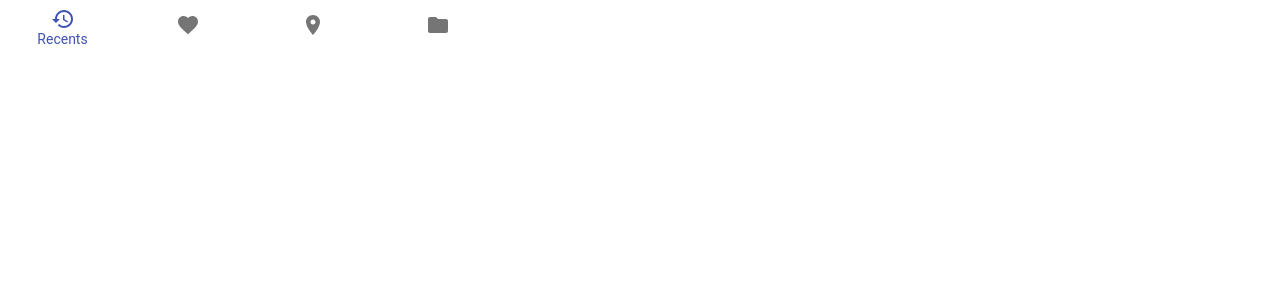
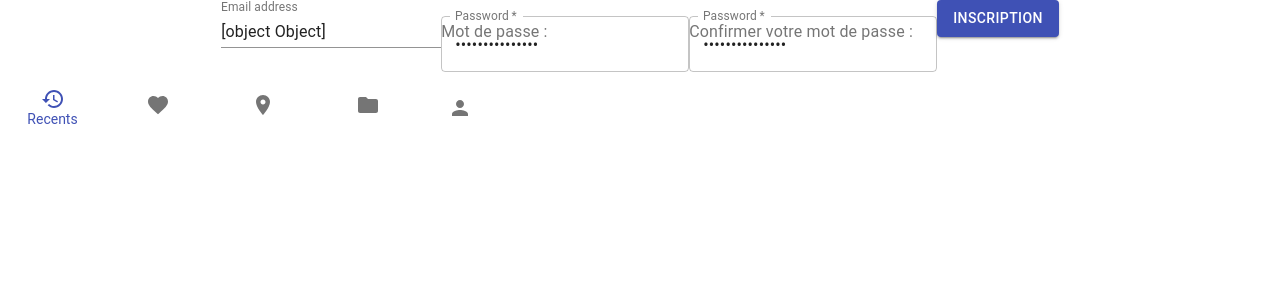
Before and after one commit to BereCar/cook-that, a React (Create React App) app: page /inscription in a window 1280 px wide. Shown: the top 300 px of the page. Built offline with nearby package versions, Linux system fonts and the light colour scheme.

Commit message:
formulaire inscription

```diff
--- a/src/App.js
+++ b/src/App.js
@@ -11,6 +11,7 @@ import {
 } from "react-router-dom";
 import Recette from './recette/Recette';
 import Menu from './Menu'
+import Inscription from './auth/Inscription';
 
 
 function App() {
@@ -24,8 +25,11 @@ function App() {
           <Route exact path="/recettes/:id">
             <Recette />
           </Route>
+          <Route exact path="/inscription" component={Inscription}/>
+          <Menu/>
         </Router>
-    <Menu/>
+
+
     </div>
   );
 }
--- a/src/Menu.js
+++ b/src/Menu.js
@@ -1,11 +1,23 @@
 import React from 'react'
+import {
+    BrowserRouter as Router,
+    Switch,
+    Route,
+    Link,
+    useRouteMatch,
+    useParams
+  } from "react-router-dom";
 import { makeStyles } from '@material-ui/core/styles';
 import BottomNavigation from '@material-ui/core/BottomNavigation';
+
 import BottomNavigationAction from '@material-ui/core/BottomNavigationAction';
 import FolderIcon from '@material-ui/icons/Folder';
 import RestoreIcon from '@material-ui/icons/Restore';
 import FavoriteIcon from '@material-ui/icons/Favorite';
+import PersonIcon from '@material-ui/icons/Person';
 import LocationOnIcon from '@material-ui/icons/LocationOn';
+import Inscription from './auth/Inscription'
+
 
 const useStyles = makeStyles({
     root: {
@@ -22,11 +34,17 @@ const useStyles = makeStyles({
     };
 
     return (
+        <Router>
       <BottomNavigation value={value} onChange={handleChange} className={classes.root}>
         <BottomNavigationAction label="Recents" value="recents" icon={<RestoreIcon />} />
         <BottomNavigationAction label="Favorites" value="favorites" icon={<FavoriteIcon />} />
         <BottomNavigationAction label="Nearby" value="nearby" icon={<LocationOnIcon />} />
         <BottomNavigationAction label="Folder" value="folder" icon={<FolderIcon />} />
+        <a href="/inscription">
+        <BottomNavigationAction label="Login" value="login"  icon={<PersonIcon />} />
+        </a>
+
       </BottomNavigation>
+      </Router>
     );
   }
--- /dev/null
+++ b/src/auth/Inscription.js
@@ -0,0 +1,62 @@
+import React, {useState, useEffect} from 'react'
+import { FormControl, TextField , InputLabel, Input, Button, Icon} from '@material-ui/core';
+import { auth } from '../firebase'
+
+const SENDING_STEPS = {
+    NONE: 'NONE',
+    VALIDATION: 'VALIDATION',
+    SEND_DATA: 'SEND_DATA',
+  }
+
+export default()=>{
+    const [mail, setMail] = useState({ value: '', error: '' })
+    const[pwd, setPwd] = useState({ value: '', error: '' })
+    const[confirm, setConfirm]= useState({ value: '', error: '' })
+
+    return(
+        <>
+
+
+        <FormControl>
+         <InputLabel htmlFor="my-input">Email address</InputLabel>
+        <Input id="my-input-email" aria-describedby="my-helper-text"   value={mail? mail : ""}
+            onChange={(e)=>{
+                setMail(e.target.value)
+            }}
+        />
+
+        </FormControl>
+        <FormControl>
+         <InputLabel htmlFor="my-input">Mot de passe : </InputLabel>
+         <TextField label="confirmation"  id="my-input-password" aria-describedby="my-helper-text"
+
+                 variant='outlined' margin='normal' required
+                 name='password' label='Password' type='password'
+                 value={pwd? pwd : ""}
+                 onChange={(e) => {
+                   setPwd(e.target.value)
+
+                 }}
+                 autoComplete='current-password'
+
+                 />
+        </FormControl>
+
+        <FormControl>
+         <InputLabel htmlFor="my-input">Confirmer votre mot de passe : </InputLabel>
+        <TextField label="confirmation"  id="my-input-confirm" aria-describedby="my-helper-text"
+
+                  variant='outlined' margin='normal' required
+                  name='password' label='Password' type='password'
+                  value={confirm? confirm : ""}
+                  onChange={(e) => {
+                    setConfirm(e.target.value)
+                  }}
+                  autoComplete='current-password'
+                  />
+
+        </FormControl>
+        <Button variant="contained" color="primary" onSubmit={()=>{}} >Inscription</Button>
+        </>
+    )
+}
```
